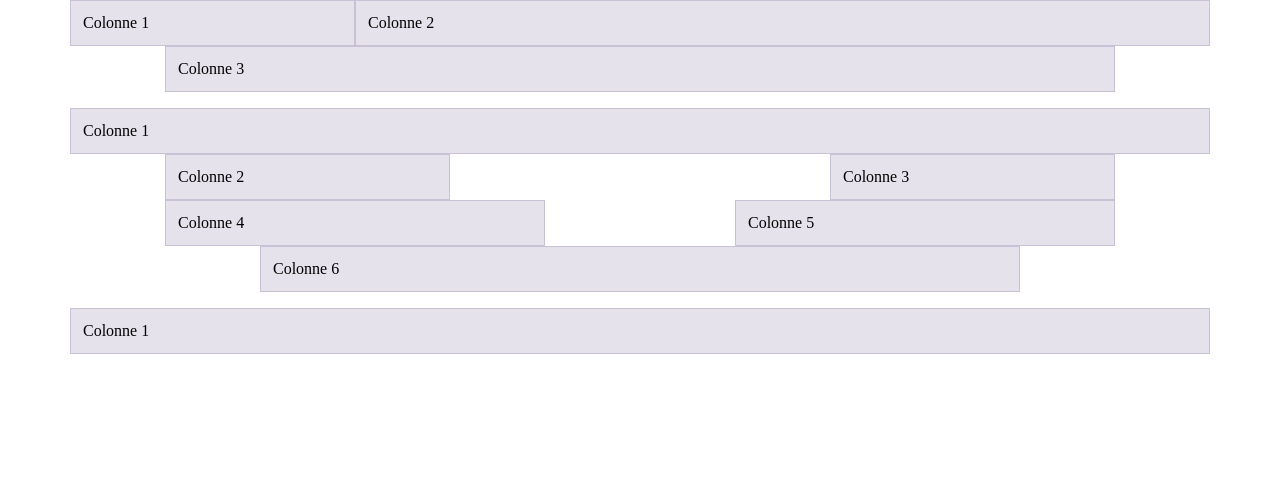
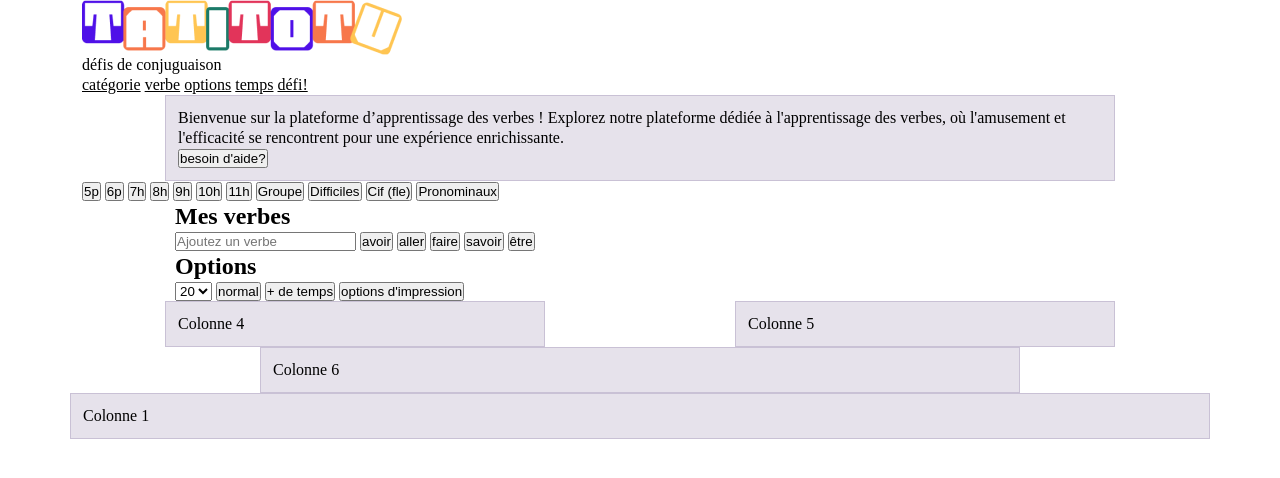
Before and after one commit to matilderibeiro/tatitotu, a website built with Parcel: page src/index.html in a window 1280 px wide. Built offline with nearby package versions, Linux system fonts and the light colour scheme; a web font is replaced by a local one.

Commit message:
début codage html main+header

```diff
--- a/src/index.html
+++ b/src/index.html
@@ -5,26 +5,108 @@
     <title>eikon parcel starter</title>
     <meta name="viewport" content="width=device-width, initial-scale=1.0" />
     <link rel="stylesheet" href="scss/main.scss" />
+    <link rel="stylesheet" href="https://use.typekit.net/irs0hms.css">
   </head>
   <script src="js/main.js" type="module"></script>
   <body>
+    <header>
       <div class="container">
         <div class="row">
-        <div class="col-3">Colonne 1</div>
-        <div class="col-9">Colonne 2</div>
-        <div class="col-10 offset-1">Colonne 3</div>
+          <div class="menu">
+            <div class="logo">
+              <img src="../img/logo-tatitotu.png" alt="logo tatitotu">
+              <p class="sous-titre-logo">
+                défis de conjuguaison
+              </p>
             </div>
+            <div class="navigation">
+              <nav>
+                <a class="navigation-option category" href="#category">catégorie</a>
+                <a class="navigation-option verb" href="#verb">verbe</a>
+                <a class="navigation-option options" href="#options">options</a>
+                <a class="navigation-option time" href="#time">temps</a>
+                <a class="navigation-option game" href="#game">défi!</a>
+              </nav>
+            </div>
+          </div>
+          <div class="col-10 offset-1">
+            <p class="introduction">
+              <span>Bienvenue</span> sur la plateforme d’apprentissage des verbes ! Explorez notre plateforme dédiée
+              à l'apprentissage des verbes, où l'amusement et l'efficacité se rencontrent pour une
+              expérience enrichissante.
+            </p>
+            <button class="button-intro">
+              besoin d'aide?
+            </button>
+          </div>
+        </div>
+      </div>
+    </header>
+    <main>
+      <div class="container">
         <div class="row">
-        <div class="col-12">Colonne 1</div>
-        <div class="col-3 offset-1">Colonne 2</div>
-        <div class="col-3 offset-4">Colonne 3</div>
+          <div class="category-background">
+            <div class="col-12">
+              <button>5p</button>
+              <button>6p</button>
+              <button>7h</button>
+              <button>8h</button>
+              <button>9h</button>
+              <button>10h</button>
+              <button>11h</button>
+              <button>Groupe</button>
+              <button>Difficiles</button>
+              <button>Cif (fle)</button>
+              <button>Pronominaux</button>
+            </div>
+          </div>
+          <div class="verb-background">
+            <div class="col-4 offset-1">
+              <h2>
+                Mes verbes
+              </h2>
+              <div class="card">
+                <input type="text" id="name" name="user_name" placeholder="Ajoutez un verbe"/>
+                <button>avoir</button>
+                <button>aller</button>
+                <button>faire</button>
+                <button>savoir</button>
+                <button>être</button>
+              </div>
+            </div>
+          </div>
+          <div class="options-background">
+            <div class="col-4 offset-1">
+              <h2>
+                Options
+              </h2>
+              <div class="card">
+                <select id="simple" name="simple">
+                  <option>5</option>
+                  <option>10</option>
+                  <option selected>20</option>
+                  <option>30</option>
+                  <option>40</option>
+                  <option>50</option>
+                </select>
+                <button class="button-option">normal</button>
+                <button class="button-option">+ de temps</button>
+                <button>options d'impression</button>
+              </div>
+            </div>
+          </div>
             <div class="col-4 offset-1">Colonne 4</div>
             <div class="col-4 offset-2">Colonne 5</div>
             <div class="col-8 offset-2">Colonne 6</div>
         </div>
+      </div>
+    </main>
+    <footer>
+      <div class="container">
         <div class="row">
           <div class="col-12">Colonne 1</div>
         </div>
       </div>
+    </footer>
   </body>
 </html>
```
Also changed, not shown: img/logo-tatitotu.png (added), 1 other file. Lines whose indentation alone changed are shown as unchanged.
